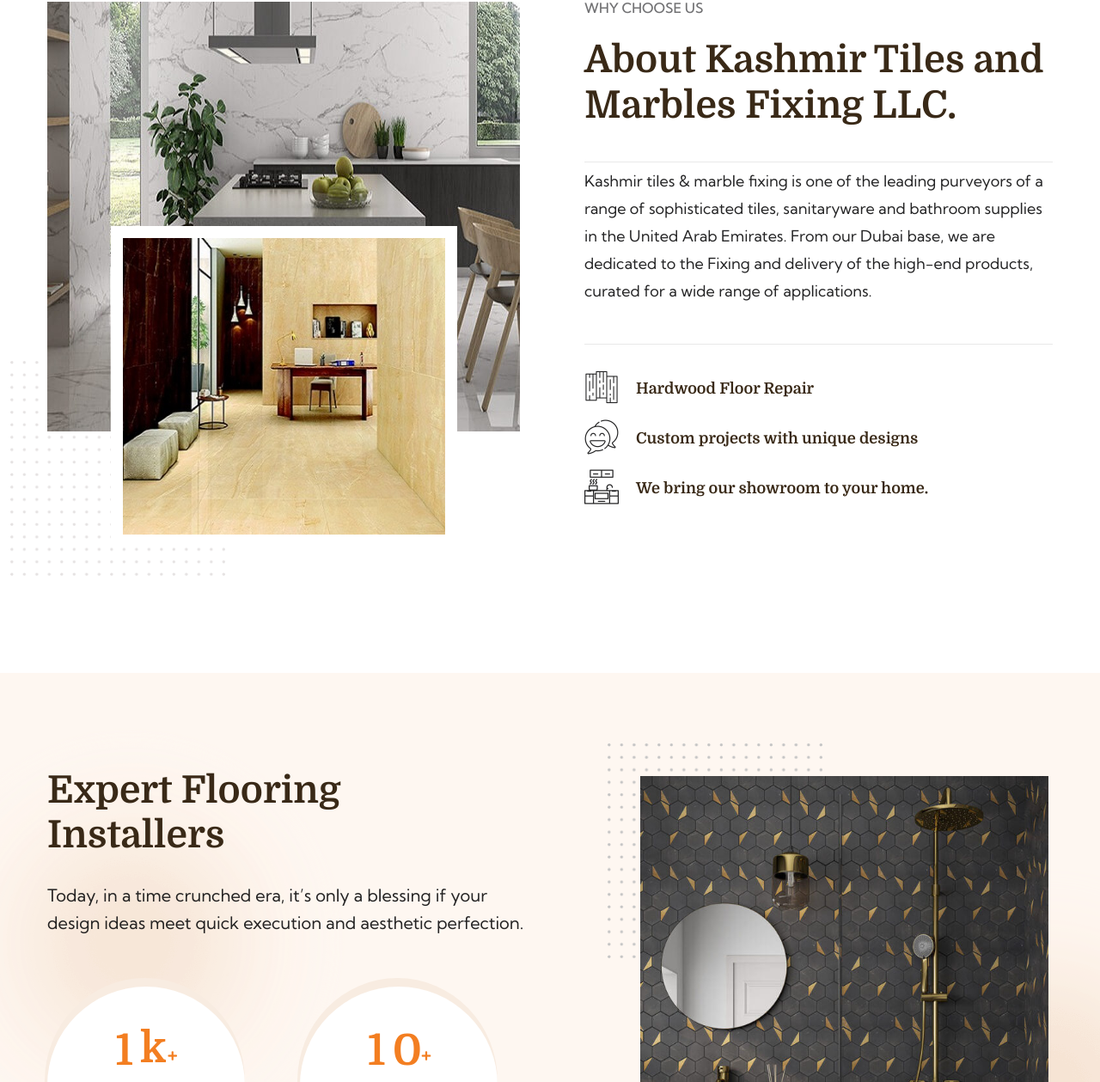
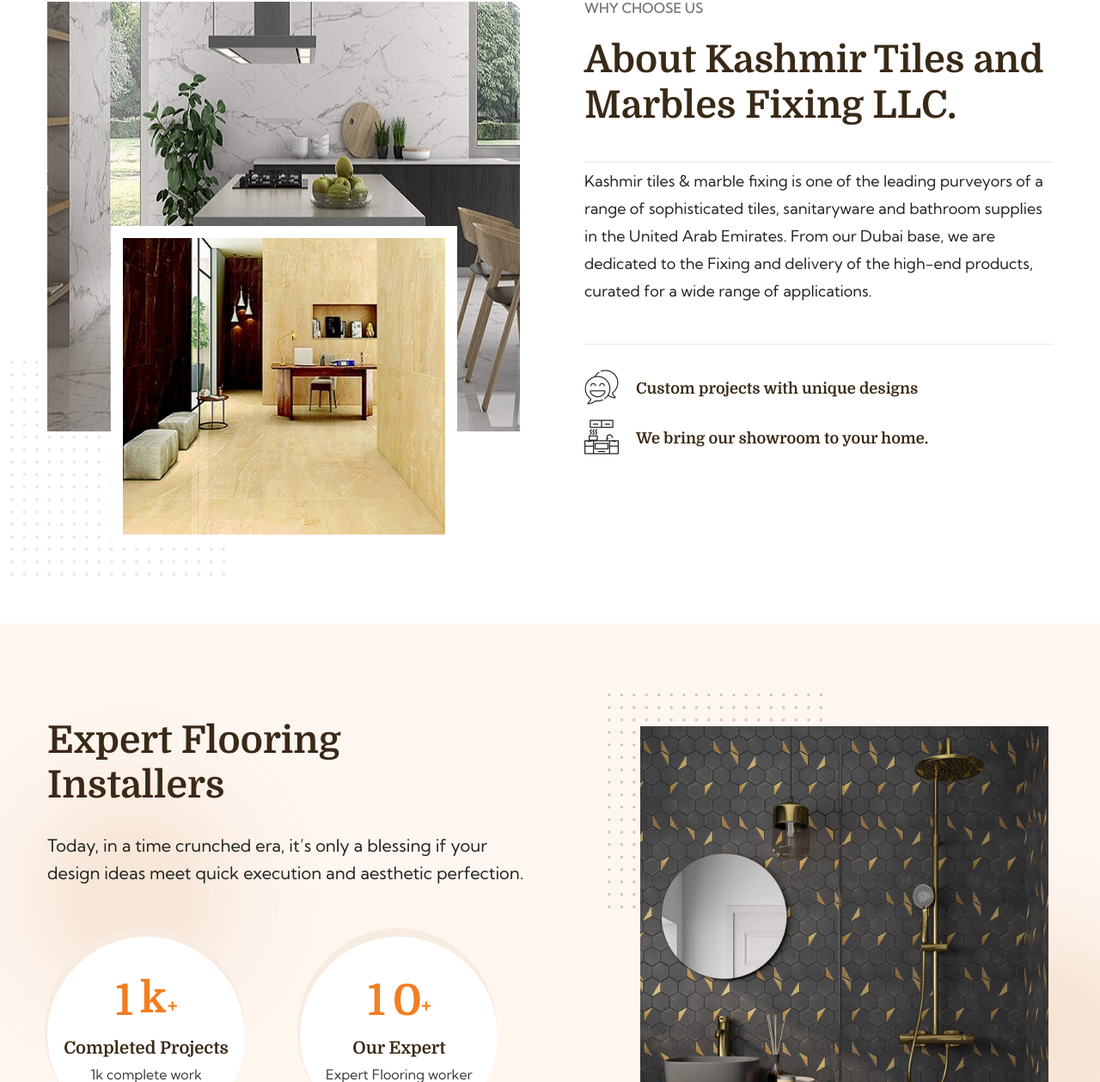
Before and after one commit to sajib0028/tiles-company, a PHP site: page / in a window 1280 px wide. Shown: the part 1257-2516 px from the top of the page at 86% size. Run offline with PHP 8.4, Linux system fonts and the light colour scheme.

Commit message:
Remove a minor

```diff
--- a/index.php
+++ b/index.php
@@ -180,15 +180,7 @@
                             </div>
 
                             <ul class="about-one__content-list">
-                                <li>
-                                    <div class="icon">
-                                        <span class="icon-wood-board"></span>
-                                    </div>
 
-                                    <div class="title">
-                                        <h3>Hardwood Floor Repair</h3>
-                                    </div>
-                                </li>
 
                                 <li>
                                     <div class="icon">
```
